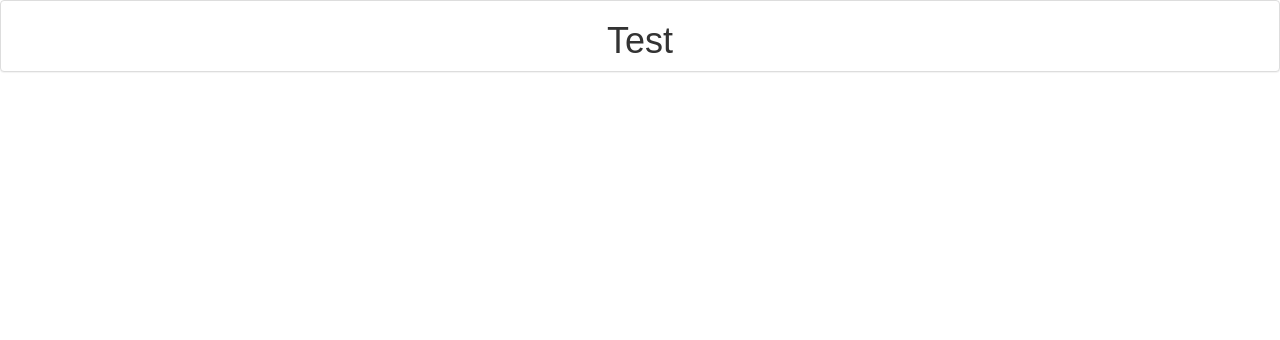
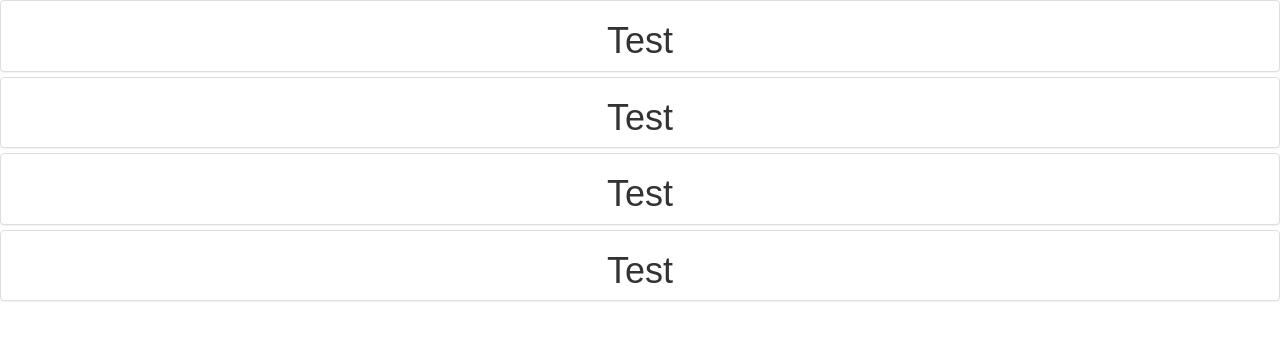
Before and after one commit to mrdavidrobison/ReactJS-recipe-box, a React (Create React App) app: page / in a window 1280 px wide. Shown: the top 340 px of the page. Built offline with nearby package versions, Linux system fonts and the light colour scheme.

Commit message:
add more recipes for test

```diff
--- a/src/App.js
+++ b/src/App.js
@@ -13,7 +13,10 @@ class App extends Component {
 
 state = {
   recipes: [
-    {recipeName: 'Cake', ingredients: ['eggs', 'wheat', 'sugar']}
+    {recipeName: 'Cake', ingredients: ['eggs', 'wheat', 'sugar']},
+    {recipeName: 'Eggs', ingredients: ['eggs', 'wheat', 'sugar']},
+    {recipeName: 'Cinnamon Rolls', ingredients: ['eggs', 'wheat', 'sugar']},
+    {recipeName: 'Pancakes', ingredients: ['eggs', 'wheat', 'sugar']}
   ]
 }
 
```
